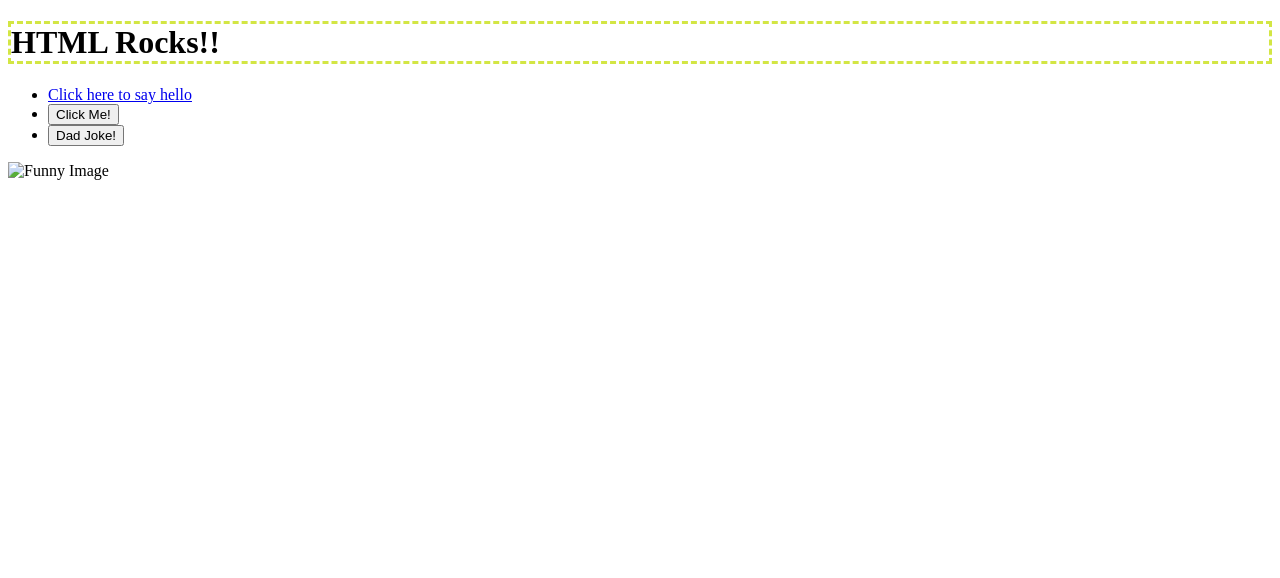
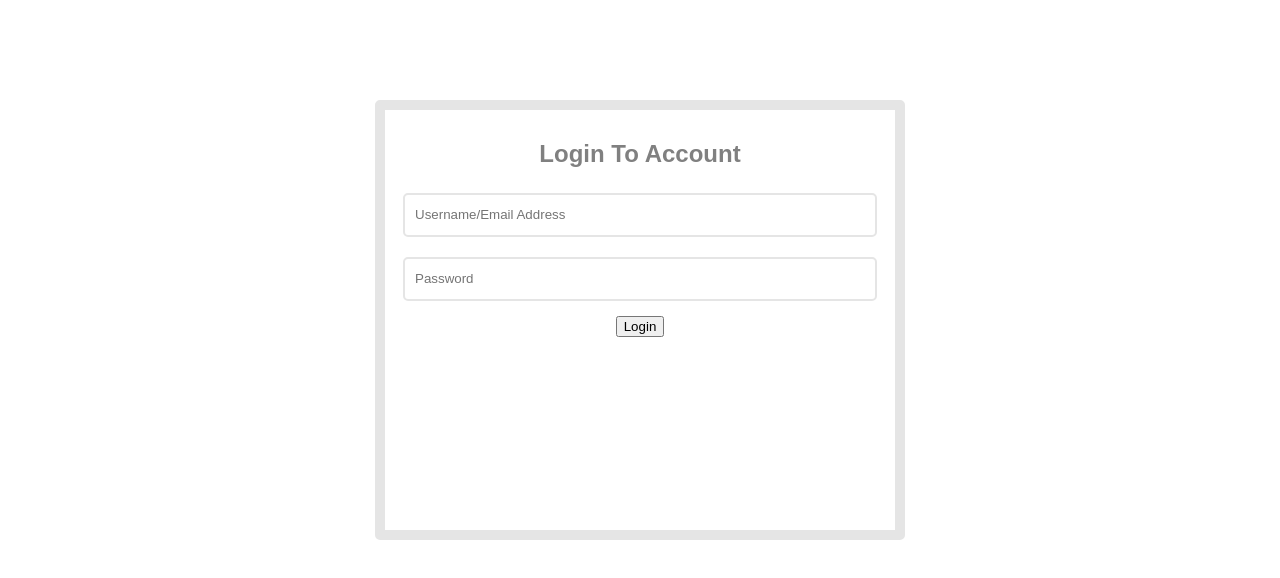
Before and after one commit to kobybarlow/JavaScript-part-2-KB, a website: page index.html in a window 1280 px wide. Drawn offline with Linux system fonts and the light colour scheme; files that its build step writes are made by us from their sources.

Commit message:
Lab Completed

```diff
--- a/index.html
+++ b/index.html
@@ -1,25 +1,26 @@
-<!doctype html>
-<html>
-
+<!DOCTYPE html>
+<html lang="en">
 <head>
-  <meta charset="utf-8">
-  <title>CS208 - Starter Code (UPDATE ME)!</title>
-  <meta name="description" content="">
-  <meta name="viewport" content="width=device-width, initial-scale=1">
+  <meta charset="UTF-8">
+  <meta name="viewport" content="width=device-width, initial-scale=1.0">
+  <title>JavaScript Part 2</title>
   <link rel="stylesheet" href="style.css">
 </head>
 
+
+
 <body>
-  <h1>HTML Rocks!!</h1>
-  <ul>
-  <li><a href="/hello">Click here to say hello</a></li>
-  <li><button id="hello-link">Click Me!</button></li>
-  <li><button id="joke-button">Dad Joke!</button></li>
-  <script src="script.js"></script>
-  </ul>
-  <img src="funny.png" alt="Funny Image" width="300" height="200">
+  <div class="content-box">
+  <h2> Login To Account </h2>
+  <div class = "login-container">
+    <input type="text" id="username" class="user-box" placeholder="Username/Email Address">
+    <input type="password" id="password" class="password-box" placeholder="Password">
+    <button id="loginButton" class="login-button">Login</button>
+    <p id="message"></p>
+  </div>
+</div>
 
-  <h2 id="joke-display"></h2>
+<script src="script.js"></script>
+
 </body>
-
 </html>
```
Also changed, not shown: dist/funny.png (deleted), dist/script.js, dist/style.css, 1 other file.
